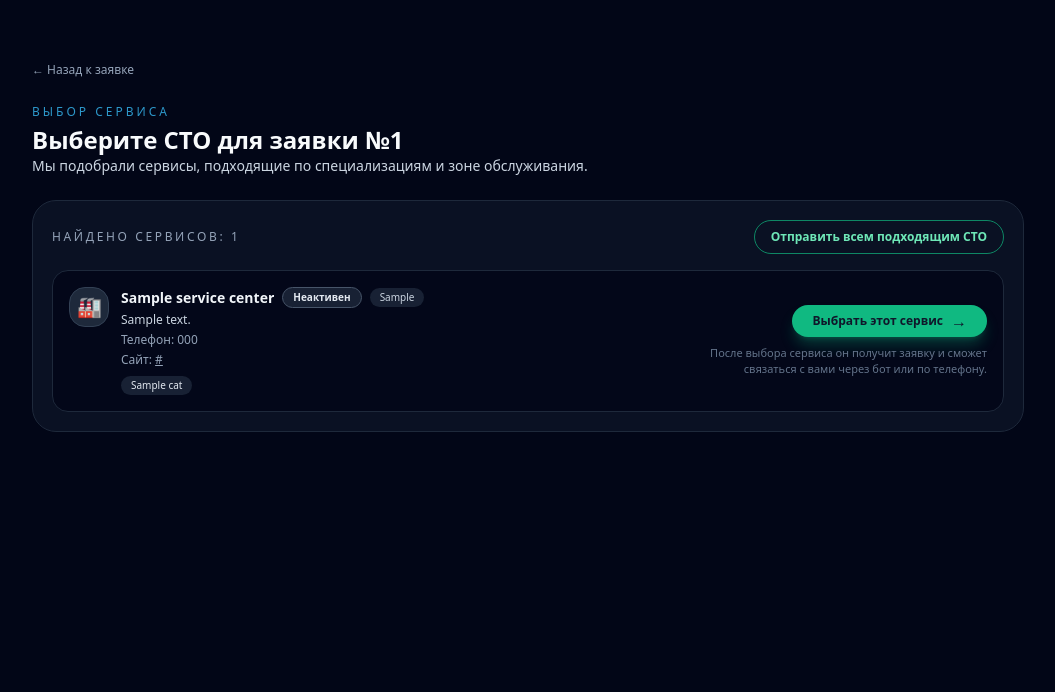
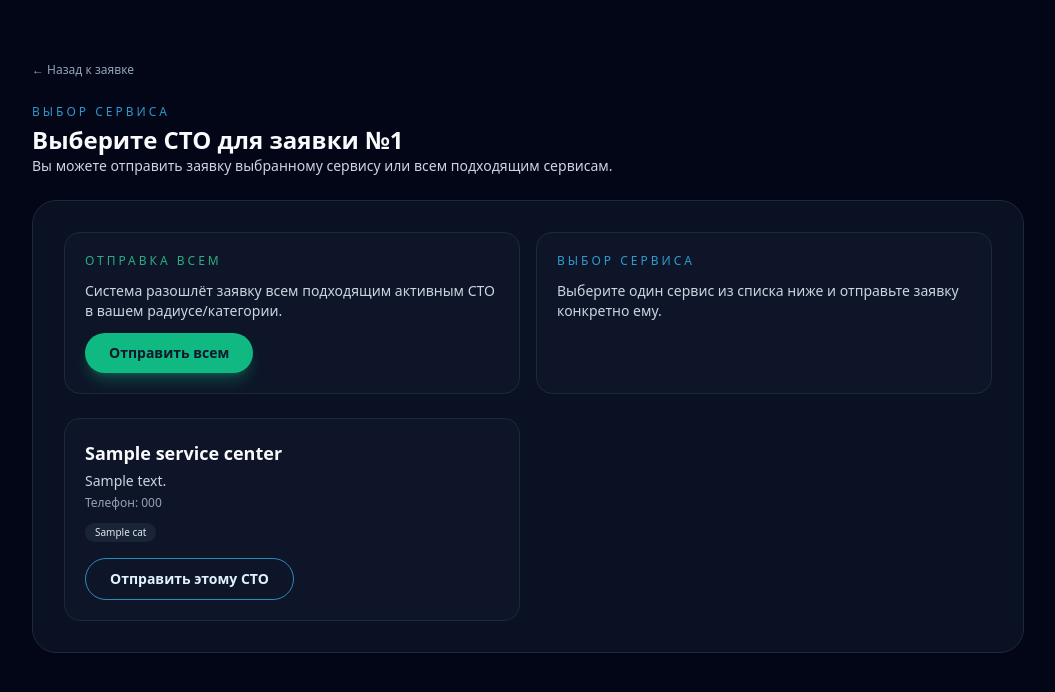
Before and after one commit to Stanislav-Kankin/car_service_v2, a FastAPI app: template webapp/app/templates/user/request_choose_service.html in a window 1280 px wide. Shown: the part 57-749 px from the top of the page, without its empty margins (112-1167 px from the left). Run offline with FastAPI, Linux system fonts and the light colour scheme; the template is opened without the code that fills it: most values are stand-ins (such as "Sample title", 1, 10 or a date in 2020); some libraries are stand-ins or nearby versions.

Commit message:
редактириование СТО

```diff
--- a/webapp/app/templates/user/request_choose_service.html
+++ b/webapp/app/templates/user/request_choose_service.html
@@ -3,6 +3,26 @@
 {% block title %}Выбор СТО для заявки №{{ request_id }} — CarBot{% endblock %}
 
 {% block content %}
+{# ✅ локальный mapping категорий/специализаций для UI #}
+{% set category_labels = {
+    "sto": "СТО / общий ремонт",
+    "wash": "Автомойка",
+    "tire": "Шиномонтаж",
+    "electric": "Автоэлектрик",
+    "mechanic": "Слесарные работы",
+    "paint": "Малярные / кузовные работы",
+    "maint": "ТО / обслуживание",
+    "agg_turbo": "Ремонт турбин",
+    "agg_starter": "Ремонт стартеров",
+    "agg_generator": "Ремонт генераторов",
+    "agg_steering": "Рулевые рейки",
+    "mech": "Слесарные работы",
+    "elec": "Автоэлектрик",
+    "body": "Малярные / кузовные работы",
+    "diag": "Диагностика",
+    "agg": "Ремонт агрегатов"
+} %}
+
 <div class="mt-8 space-y-6">
     <a href="/me/requests/{{ request_id }}" class="text-xs text-slate-400 hover:text-emerald-400 transition">
         ← Назад к заявке
@@ -17,7 +37,7 @@
                 Выберите СТО для заявки №{{ request_id }}
             </h1>
             <p class="text-sm text-slate-300">
-                Мы подобрали сервисы, подходящие по специализациям и зоне обслуживания.
+                Вы можете отправить заявку выбранному сервису или всем подходящим сервисам.
             </p>
         </div>
     </div>
@@ -28,50 +48,46 @@
     </div>
     {% endif %}
 
-    <div class="relative mt-3">
+    <div class="relative mt-4">
         <div class="absolute inset-0 rounded-3xl bg-slate-900/70 backdrop-blur-2xl border border-slate-800"></div>
 
-        <div class="relative z-10 p-5 space-y-4">
-            {% if service_centers %}
-                <div class="flex items-center justify-between mb-2">
-                    <p class="text-xs uppercase tracking-[0.22em] text-slate-400">
-                        Найдено сервисов: {{ service_centers|length }}
+        <div class="relative z-10 p-6 md:p-8 space-y-6">
+            <div class="grid md:grid-cols-2 gap-4">
+                <form method="post" action="/me/requests/{{ request_id }}/send-to-all"
+                      class="rounded-2xl border border-slate-800 bg-slate-900/80 p-5 space-y-3">
+                    <p class="text-xs uppercase tracking-[0.25em] text-emerald-400/80">
+                        Отправка всем
                     </p>
-                    <a href="/me/requests/{{ request_id }}/send-all"
-                       class="hidden md:inline-flex items-center gap-2 rounded-full border border-emerald-500/70 px-4 py-2 text-xs font-semibold text-emerald-300 hover:bg-emerald-500/10 transition">
-                        Отправить всем подходящим СТО
-                    </a>
+                    <p class="text-sm text-slate-300">
+                        Система разошлёт заявку всем подходящим активным СТО в вашем радиусе/категории.
+                    </p>
+                    <button type="submit"
+                            class="inline-flex items-center justify-center rounded-full bg-emerald-500 px-6 py-2.5 text-sm font-semibold text-slate-900 shadow-lg shadow-emerald-500/30 hover:bg-emerald-400 transition">
+                        Отправить всем
+                    </button>
+                </form>
+
+                <div class="rounded-2xl border border-slate-800 bg-slate-900/80 p-5 space-y-3">
+                    <p class="text-xs uppercase tracking-[0.25em] text-sky-400/80">
+                        Выбор сервиса
+                    </p>
+                    <p class="text-sm text-slate-300">
+                        Выберите один сервис из списка ниже и отправьте заявку конкретно ему.
+                    </p>
+                </div>
             </div>
 
-                <div class="space-y-3">
+            {% if service_centers %}
+            <div class="grid gap-4 md:grid-cols-2">
                 {% for sc in service_centers %}
-                        <div class="rounded-2xl border border-slate-800 bg-slate-950/80 p-4 flex flex-col md:flex-row md:items-center md:justify-between gap-3 hover:border-emerald-400/70 hover:bg-slate-900 transition">
-                            <div class="flex items-start gap-3">
-                                <div class="flex h-10 w-10 items-center justify-center rounded-2xl bg-slate-800 border border-slate-700 text-xl">
-                                    🏭
-                                </div>
-                                <div class="space-y-1">
-                                    <div class="flex flex-wrap items-center gap-2">
-                                        <p class="text-sm font-semibold text-slate-100">
-                                            {{ sc.name or "Сервис без названия" }}
-                                        </p>
-                                        {% if sc.is_active %}
-                                            <span class="rounded-full bg-emerald-500/10 border border-emerald-400/70 px-2.5 py-0.5 text-[10px] font-semibold text-emerald-200">
-                                                Активен
-                                            </span>
-                                        {% else %}
-                                            <span class="rounded-full bg-slate-800/80 border border-slate-600 px-2.5 py-0.5 text-[10px] font-semibold text-slate-200">
-                                                Неактивен
-                                            </span>
-                                        {% endif %}
-                                        {% if sc.org_type %}
-                                            <span class="rounded-full bg-slate-800/80 px-2.5 py-0.5 text-[10px] text-slate-300">
-                                                {{ sc.org_type }}
-                                            </span>
-                                        {% endif %}
-                                    </div>
+                <div class="group rounded-2xl border border-slate-800 bg-slate-900/80 p-5 hover:border-sky-400/70 hover:bg-slate-900 transition transform hover:-translate-y-0.5 hover:shadow-[0_18px_45px_rgba(56,189,248,0.20)]">
+                    <div class="flex items-start justify-between gap-3">
+                        <div>
+                            <h2 class="text-lg font-semibold mb-1">
+                                {{ sc.name or "Без названия" }}
+                            </h2>
                             {% if sc.address %}
-                                    <p class="text-xs text-slate-300">
+                            <p class="text-sm text-slate-300 mb-1">
                                 {{ sc.address }}
                             </p>
                             {% endif %}
@@ -80,61 +96,47 @@
                                 Телефон: {{ sc.phone }}
                             </p>
                             {% endif %}
-                                    {% if sc.website %}
-                                    <p class="text-xs text-slate-400">
-                                        Сайт: <a href="{{ sc.website }}" target="_blank" class="underline hover:text-emerald-300">{{ sc.website }}</a>
-                                    </p>
-                                    {% endif %}
-                                    <div class="flex flex-wrap gap-1.5 mt-1">
+                        </div>
+
+                        <div class="flex flex-col items-end gap-2">
                             {% if sc.is_mobile_service %}
-                                            <span class="rounded-full bg-sky-500/10 border border-sky-400/70 px-2.5 py-0.5 text-[10px] text-sky-200">
+                            <span class="inline-flex items-center rounded-full border border-sky-400/60 bg-sky-500/10 px-3 py-1 text-[11px] font-semibold text-sky-200">
                                 🚗 Выездной сервис
                             </span>
                             {% endif %}
                             {% if sc.has_tow_truck %}
-                                            <span class="rounded-full bg-amber-500/10 border border-amber-400/70 px-2.5 py-0.5 text-[10px] text-amber-200">
-                                                🛻 Эвакуатор
+                            <span class="inline-flex items-center rounded-full border border-amber-400/60 bg-amber-500/10 px-3 py-1 text-[11px] font-semibold text-amber-200">
+                                🛻 Есть эвакуатор
                             </span>
                             {% endif %}
                         </div>
+                    </div>
+
                     {% if sc.specializations %}
-                                        <div class="flex flex-wrap gap-1.5 mt-2">
+                    <div class="mt-3 flex flex-wrap gap-1.5">
                         {% for cat in sc.specializations %}
                         <span class="rounded-full bg-slate-800/80 px-2.5 py-0.5 text-[10px] text-slate-200">
-                                                    {{ cat }}
+                            {{ category_labels.get(cat, cat) }}
                         </span>
                         {% endfor %}
                     </div>
                     {% endif %}
-                                </div>
-                            </div>
 
-                            <div class="flex flex-col items-stretch md:items-end gap-2 text-xs">
+                    <div class="mt-4">
                         <form method="post" action="/me/requests/{{ request_id }}/send-to-service">
                             <input type="hidden" name="service_center_id" value="{{ sc.id }}">
                             <button type="submit"
-                                            class="inline-flex items-center justify-center gap-2 rounded-full bg-emerald-500 px-5 py-2 font-semibold text-slate-900 shadow-lg shadow-emerald-500/30 hover:bg-emerald-400 transition">
-                                        Выбрать этот сервис
-                                        <span class="text-base leading-none">→</span>
+                                    class="inline-flex items-center justify-center rounded-full border border-sky-400/70 px-6 py-2.5 text-sm font-semibold text-sky-100 hover:bg-sky-500/10 transition">
+                                Отправить этому СТО
                             </button>
                         </form>
-                                <p class="text-[11px] text-slate-500 max-w-xs md:text-right">
-                                    После выбора сервиса он получит заявку и сможет связаться с вами через бот или по телефону.
-                                </p>
                     </div>
                 </div>
                 {% endfor %}
             </div>
             {% else %}
-                <div class="py-10 text-center text-sm text-slate-300">
-                    <p class="mb-2">Подходящие СТО не найдены.</p>
-                    <p class="text-slate-500 mb-4">
-                        Попробуйте изменить параметры заявки (радиус поиска, тип услуги) или воспользоваться режимом «Отправить всем».
-                    </p>
-                    <a href="/me/requests/{{ request_id }}"
-                       class="inline-flex items-center gap-2 rounded-full border border-slate-700 px-5 py-2.5 text-sm font-semibold text-slate-200 hover:bg-slate-800 transition">
-                        Вернуться к заявке
-                    </a>
+            <div class="rounded-2xl border border-slate-800 bg-slate-900/80 p-6 text-sm text-slate-300">
+                Подходящих СТО не найдено. Попробуйте изменить категорию/радиус.
             </div>
             {% endif %}
         </div>
```
Also changed, not shown: webapp/app/routers/pages_service_center.py (+48 -1 lines), webapp/app/templates/service_center/edit.html (+59 -37 lines), webapp/app/templates/service_center/requests.html (+25 -1 lines). Lines whose indentation alone changed are shown as unchanged.
